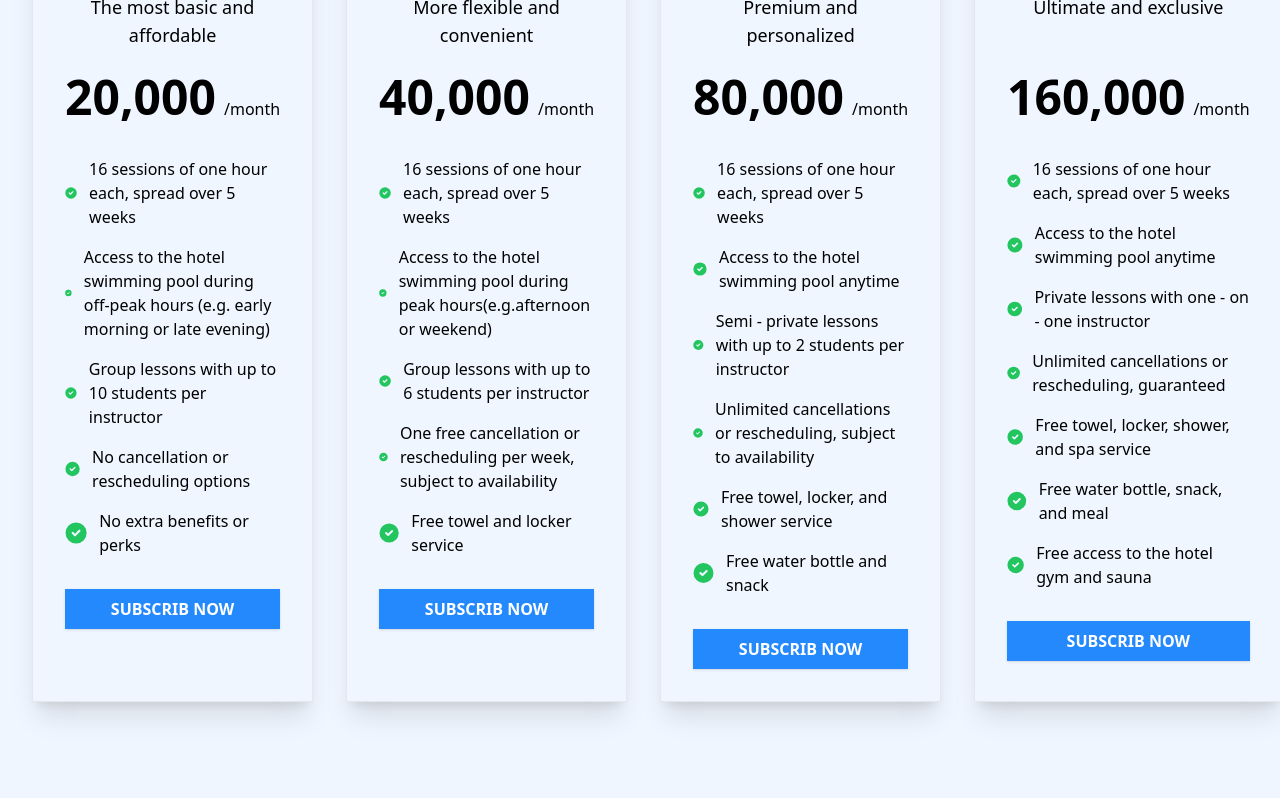
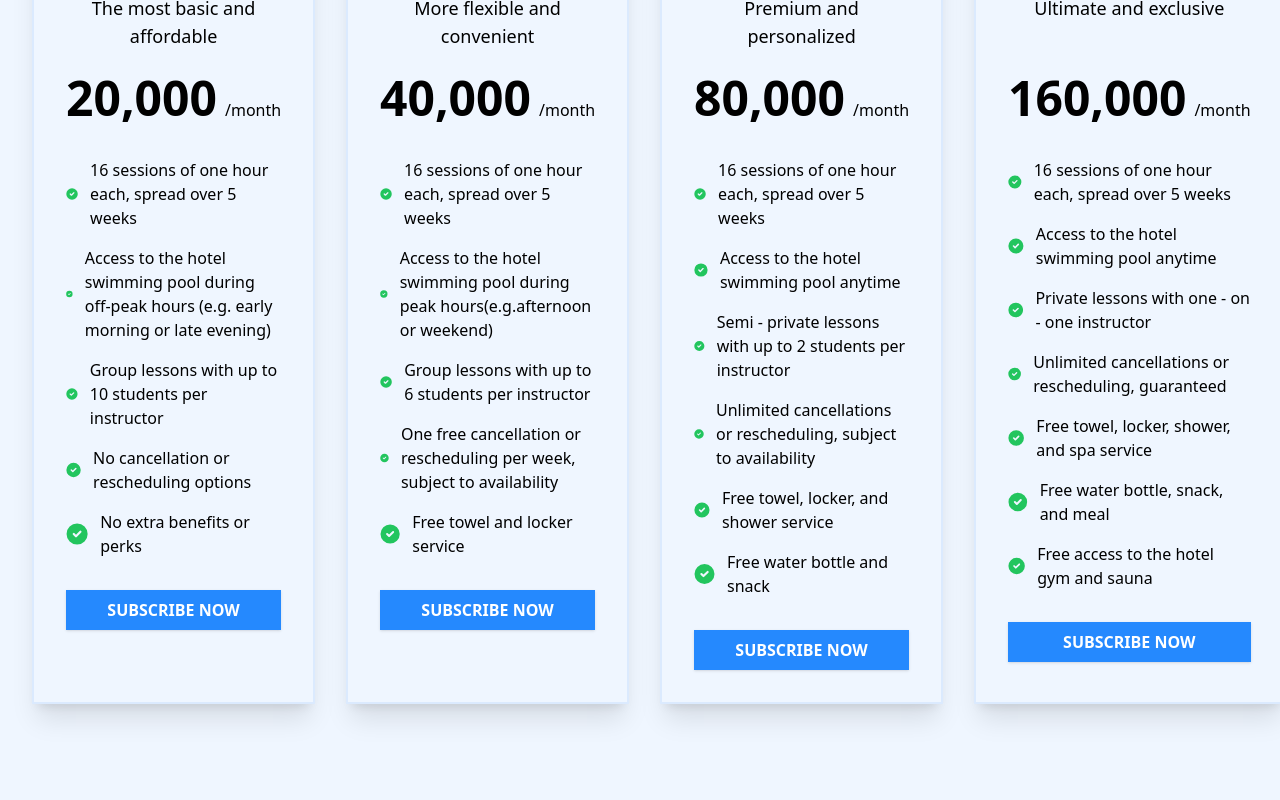
Before and after one commit to daakibenja/nextjs-dashboard, a Next.js app: page /plans in a window 1280 px wide. Shown: the part 352-1152 px from the top of the page. Built offline with nearby package versions, Linux system fonts and the light colour scheme.

Commit message:
added a faint border

```diff
--- a/app/ui/plans/package.tsx
+++ b/app/ui/plans/package.tsx
@@ -12,7 +12,7 @@ export default function Package({ name, tagline, price, features, status }: { na
 	return (
 		<div
 
-			className="flex flex-col p-6 mx-auto max-w-md text-center rounded-box shadow-xl xl:p-8  border border-base-300 shadow-primary/10 border-primary/10 transition hover:border-primary-focus/20 hover:shadow-primary-focus/20">
+			className="flex flex-col p-6 mx-auto max-w-md text-center rounded-box shadow-xl xl:p-8  border border-base-300 shadow-primary/10 border-primary/10 transition border-color-blue-200 hover:border-primary-focus/20 hover:shadow-primary-focus/20 border-solid border-2 border-blue-100">
 			<h3 className="mb-4 text-2xl font-semibold">{name}</h3>
 			<div className="flex justify-center items-baseline my-1 h-10">
 				<p className="font-light sm:text-lg">{tagline}</p>
@@ -59,7 +59,7 @@ export default function Package({ name, tagline, price, features, status }: { na
 			</ul>
 
 			{status.isSubscribed && <button className="w-full p-2 bg-blue-400 text-white font-bold gap-2 shadow uppercase">Current Plan</button>}
-			{!status.isSubscribed && <button className="w-full p-2 bg-blue-400 text-white font-bold gap-2 shadow uppercase">Subscrib Now</button>}
+			{!status.isSubscribed && <button className="w-full p-2 bg-blue-400 text-white font-bold gap-2 shadow uppercase">Subscribe Now</button>}
 		</div>
 	);
 
```
